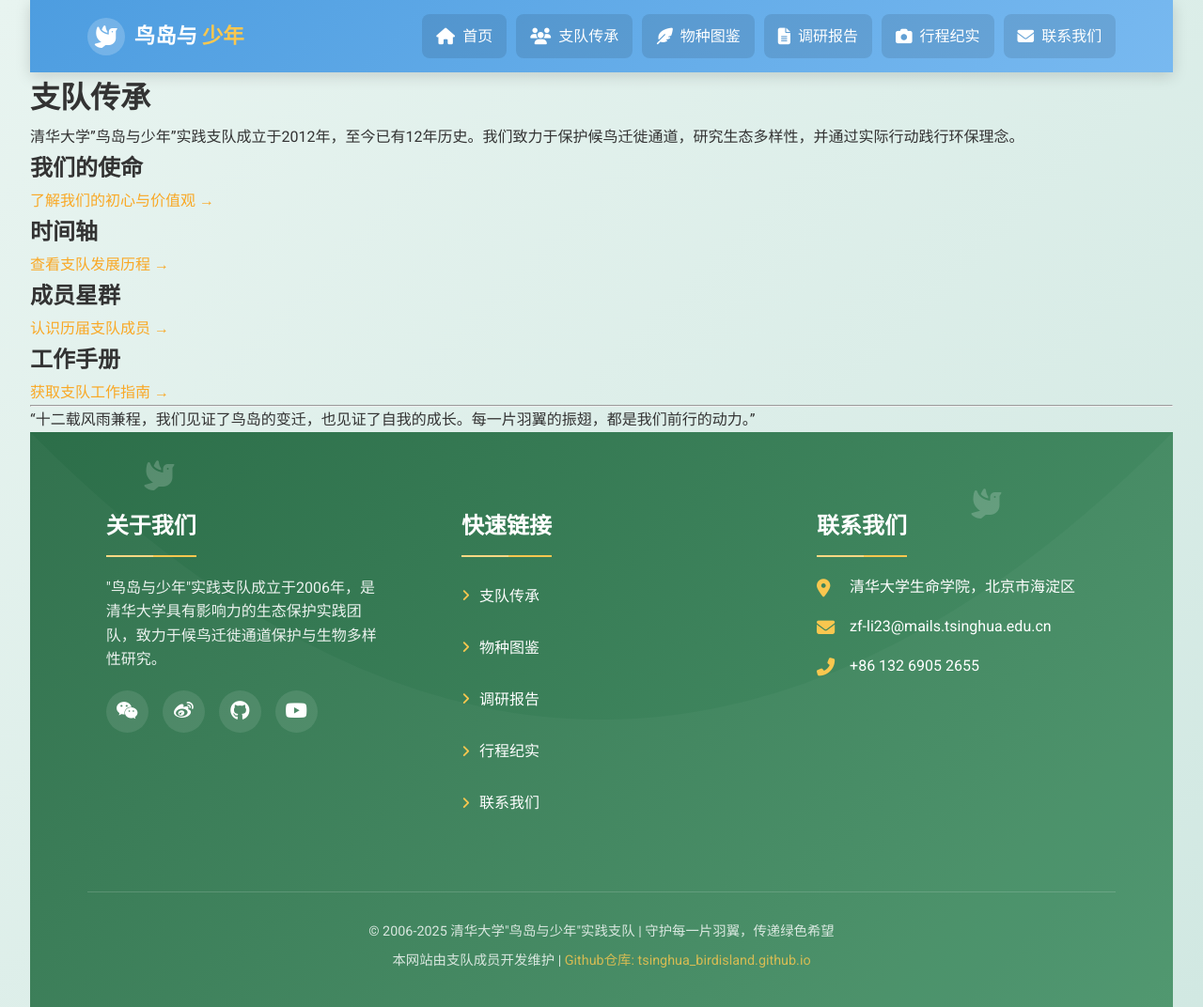
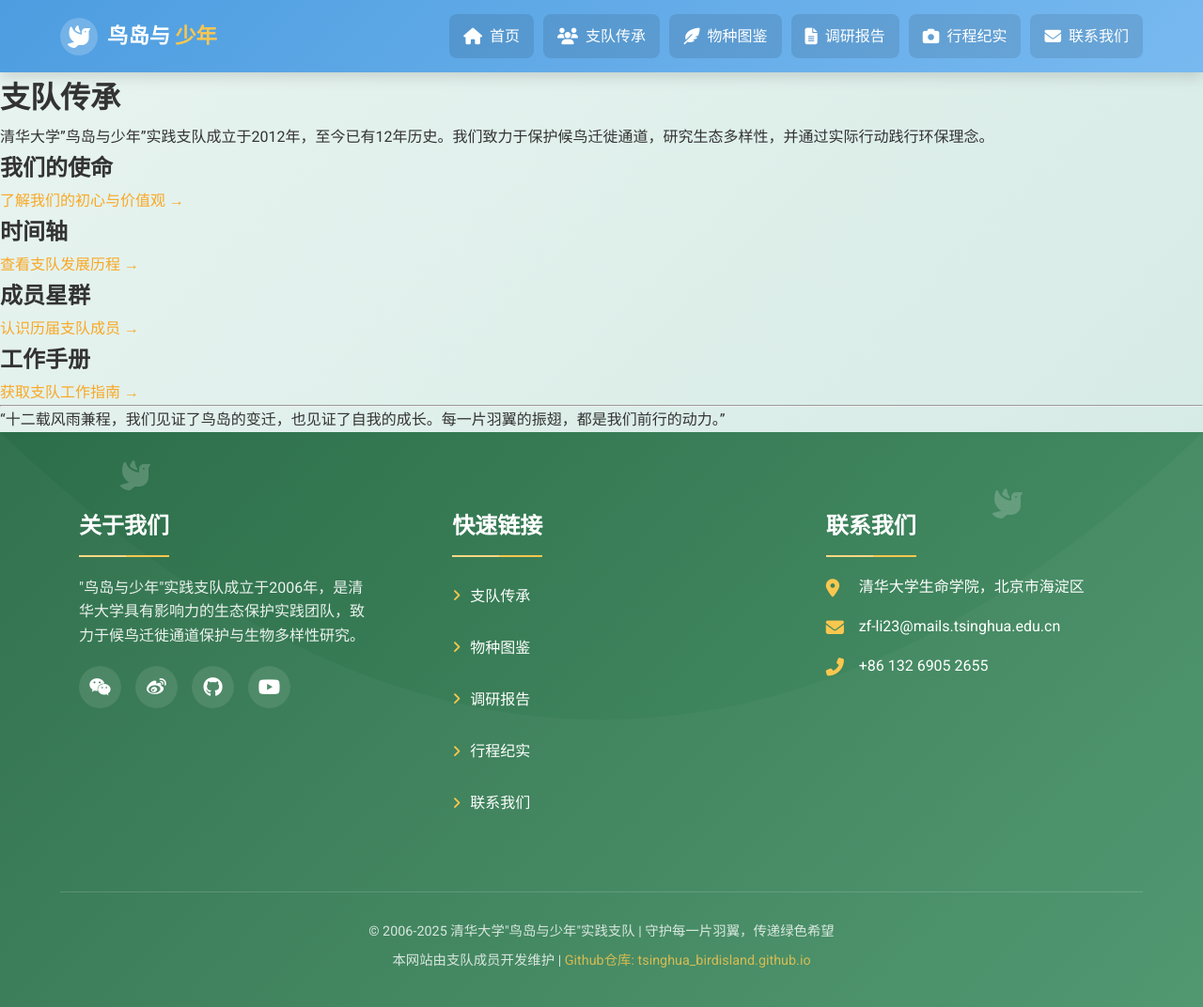
Before and after one commit to zf-li23/tsinghua_birdisland.github.io, a Jekyll site: the page built from about/index.md, in a window 1280 px wide. Shown: the whole page at 94% size. Built offline with Jekyll 4.4.1, drawn with Linux system fonts in a browser that asks for light colours.

Commit message:
Update style.css

```diff
--- a/assets/css/style.css
+++ b/assets/css/style.css
@@ -19,8 +19,6 @@ body {
     line-height: 1.7; /* 增加行高使文字更松散 */
     background: linear-gradient(135deg, #e8f4f0 0%, #d1e8e2 100%);
     overflow-x: hidden;
-    padding-left: 2rem;
-    padding-right: 2rem;
 }
 
 
```
